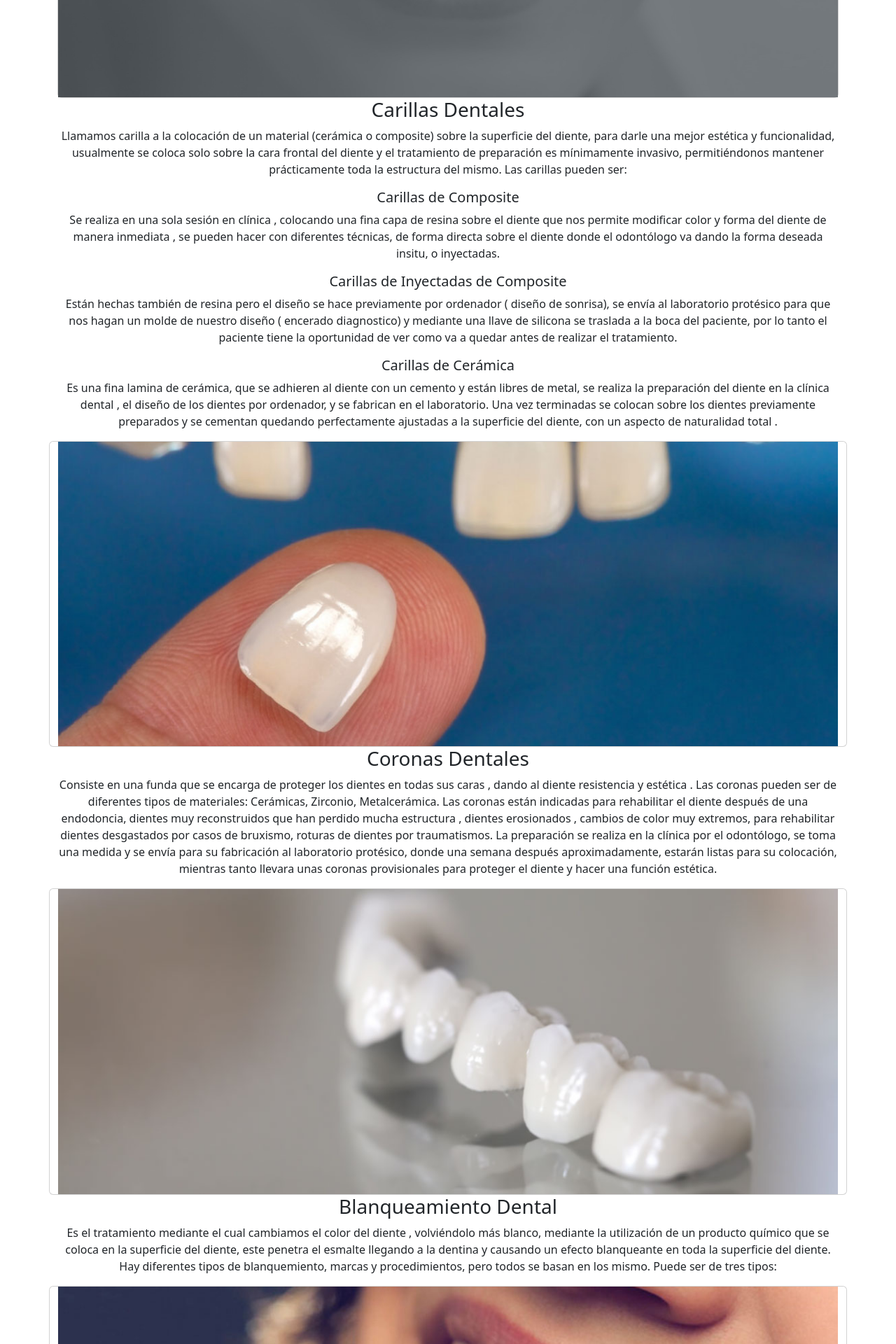
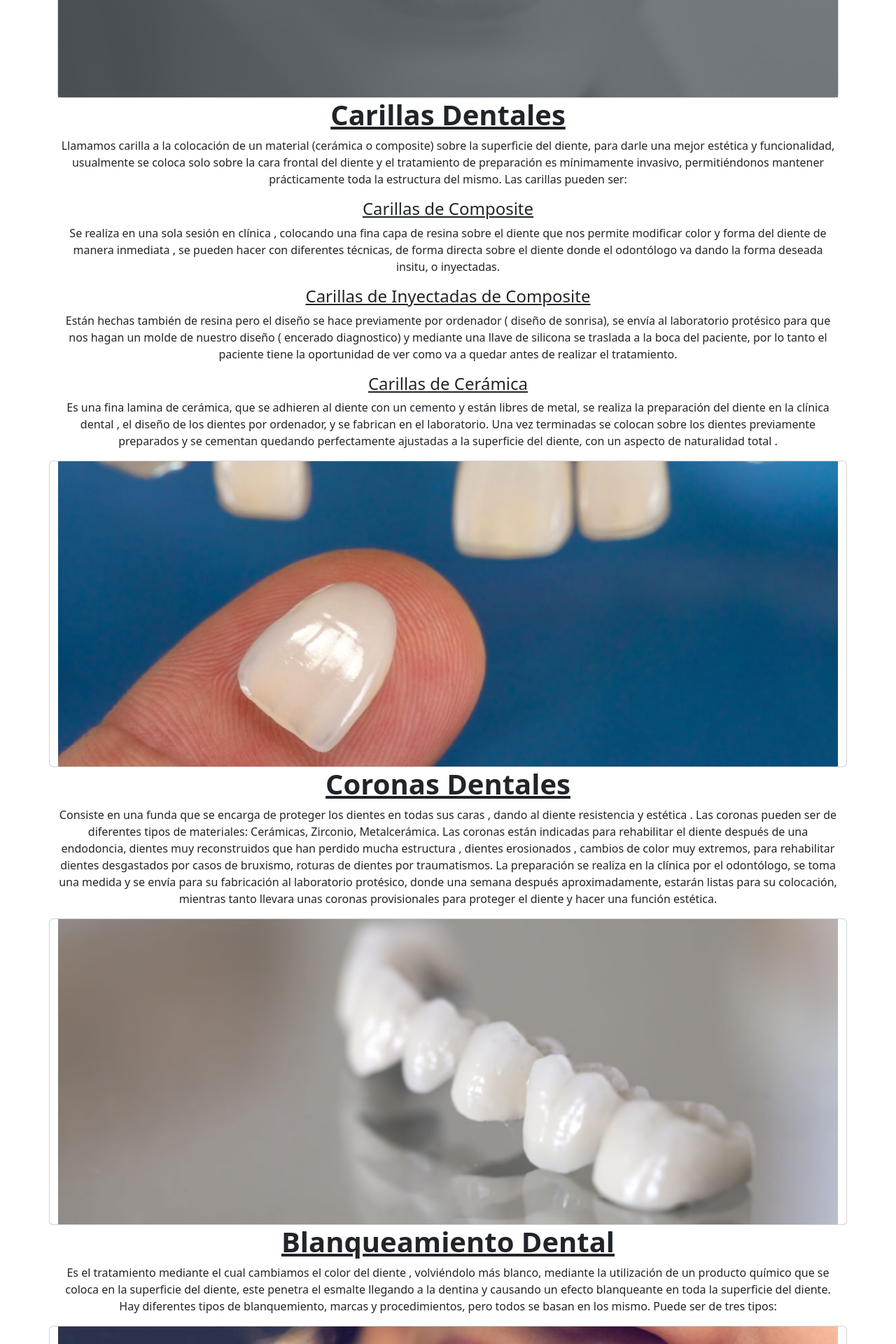
Before and after one commit to Naxete7/geeksDent, a React (Create React App) app: page /estetica in a window 1280 px wide. Shown: the part 360-2280 px from the top of the page at 70% size. Built offline with nearby package versions, Linux system fonts and the light colour scheme.

Commit message:
feat: changes styles treatments

```diff
--- a/src/containers/Treatments/Estetica.jsx
+++ b/src/containers/Treatments/Estetica.jsx
@@ -15,7 +15,10 @@ const Estetica = () => {
             <Card>
               <img src={esteticacabecera} alt="implante" />
             </Card>
-            <h3>Carillas Dentales</h3>
+            <h1 className="subtitulos">
+              {" "}
+              <b>Carillas Dentales</b>
+            </h1>
             <p>
               Llamamos carilla a la colocación de un material (cerámica o
               composite) sobre la superficie del diente, para darle una mejor
@@ -24,7 +27,7 @@ const Estetica = () => {
               invasivo, permitiéndonos mantener prácticamente toda la estructura
               del mismo. Las carillas pueden ser:
             </p>
-            <h5>Carillas de Composite</h5>
+            <h4 className="subtitulos">Carillas de Composite</h4>
             <p>
               Se realiza en una sola sesión en clínica , colocando una fina capa
               de resina sobre el diente que nos permite modificar color y forma
@@ -32,7 +35,7 @@ const Estetica = () => {
               técnicas, de forma directa sobre el diente donde el odontólogo va
               dando la forma deseada insitu, o inyectadas.
             </p>
-            <h5>Carillas de Inyectadas de Composite</h5>
+            <h4 className="subtitulos">Carillas de Inyectadas de Composite</h4>
             <p>
               Están hechas también de resina pero el diseño se hace previamente
               por ordenador ( diseño de sonrisa), se envía al laboratorio
@@ -41,7 +44,7 @@ const Estetica = () => {
               boca del paciente, por lo tanto el paciente tiene la oportunidad
               de ver como va a quedar antes de realizar el tratamiento.
             </p>
-            <h5>Carillas de Cerámica</h5>
+            <h4 className="subtitulos">Carillas de Cerámica</h4>
             <p>
               Es una fina lamina de cerámica, que se adhieren al diente con un
               cemento y están libres de metal, se realiza la preparación del
@@ -60,7 +63,10 @@ const Estetica = () => {
         </Row>
         <Row>
           <Col>
-            <h3>Coronas Dentales</h3>
+            <h1 className="subtitulos">
+              {" "}
+              <b>Coronas Dentales</b>
+            </h1>
             <p>
               Consiste en una funda que se encarga de proteger los dientes en
               todas sus caras , dando al diente resistencia y estética . Las
@@ -86,7 +92,10 @@ const Estetica = () => {
         </Row>
         <Row>
           <Col>
-            <h3>Blanqueamiento Dental</h3>
+            <h1 className="subtitulos">
+              {" "}
+              <b>Blanqueamiento Dental</b>
+            </h1>
             <p>
               Es el tratamiento mediante el cual cambiamos el color del diente ,
               volviéndolo más blanco, mediante la utilización de un producto
@@ -105,7 +114,7 @@ const Estetica = () => {
         </Row>
         <Row>
           <Col>
-            <h5>Blanqueamiento de clínica</h5>
+            <h4 className="subtitulos">Blanqueamiento de clínica</h4>
             <p>
               Es el que realiza el dentista en la consulta, colocando el
               producto encima del diente durante un tiempo determinado,
@@ -113,13 +122,13 @@ const Estetica = () => {
               en una sesión, aunque puede repetirse el proceso en caso de ser
               necesario.
             </p>
-            <h5>Blanqueamiento domiciliario</h5>
+            <h4 className="subtitulos">Blanqueamiento domiciliario</h4>
             <p>
               Lo realiza el paciente en casa mediante unas férulas, se le
               entregan unas férulas hechas a medida con el producto y lo
               aplicara en casa, normalmente durante la noche para dormir.
             </p>
-            <h5>Blamwueamiento clínica+domiciliario</h5>
+            <h4 className="subtitulos">Blamqueamiento clínica+domiciliario</h4>
             <p>
               Para lograr el resultado máximo de blanco , recomendamos realizar
               el tratamiento combinado, el de clínica+ el domiciliario.
--- a/src/containers/Treatments/Treatments.scss
+++ b/src/containers/Treatments/Treatments.scss
@@ -8,3 +8,7 @@ transition: 2seg;
     width: 20em;
     height: 15em;
 }
+
+.subtitulos{
+    text-decoration: underline;
+}
--- a/src/containers/User/Login/Login.jsx
+++ b/src/containers/User/Login/Login.jsx
@@ -29,7 +29,7 @@ const Login = () => {
     let loged = localStorage.getItem("SAVEUSEREMAIL");
 
     if (loged) {
-      // TODO: redireccionar a una vista que diga que no puede acceder a registro si ya está logueado con un timeout y que luego redireccione a home
+
       navigate("/profile");
     }
   });
--- a/src/containers/User/Profile/Profile.jsx
+++ b/src/containers/User/Profile/Profile.jsx
@@ -4,6 +4,8 @@ import { useDispatch } from "react-redux";
 import { useNavigate } from "react-router-dom";
 import { userout } from "../userSlice";
 import { logout } from "../../../services/Apicall";
+import Card from "antd/es/card/Card";
+import { profileUser } from "../../../services/Apicall";
 
 const Profile = () => {
 
@@ -25,12 +27,22 @@ const Profile = () => {
        );
      };
     return (
+      <div>
+        Soy la pagina del usuario
+        <Button className="buttonDesign" href="/login" onClick={logout}>
+          Logout
+        </Button>
+        <Card style={{ width: "12rem" }} className="cards">
+          {/*<Card.Title>{}</Card.Title>*/}
 
-        <div>
-            Soy la pagina del usuario
-            <Button className="buttonDesign" href="/login" onClick={logout}>Logout</Button>
-
-        </div>
+          <Button
+            className="buttonDesign"
+            onClick={() => navigate("/appointments")}
+          >
+            Pida su cita
+          </Button>
+        </Card>
+      </div>
     );
 }
 
--- a/src/containers/User/Register/Register.jsx
+++ b/src/containers/User/Register/Register.jsx
@@ -11,17 +11,10 @@ import { loginUser } from "../../../services/Apicall";
 import { Button, Form } from "antd";
 
 const Register = () => {
-  let dispatch = useDispatch();
   let navigate = useNavigate();
+  const dispatch = useDispatch();
 
-  useEffect(() => {
-    let loged = localStorage.getItem("SAVEUSERMAIL");
 
-    if (loged) {
-      // TODO: redireccionar a una vista que diga que no puede acceder a registro si ya está logueado con un timeout y que luego redireccione a home
-      navigate("/profile");
-    }
-  });
 
   const regMe = () => {
     registerUser(user).then((res) => {
@@ -33,7 +26,10 @@ const Register = () => {
 
           if (res.data.message !== "Password or email is incorrect") {
             localStorage.setItem("SAVEJWT", JSON.stringify(res.data.token));
-            localStorage.setItem("SAVEUSERMAIL", JSON.stringify(res.data.email));
+            localStorage.setItem(
+              "SAVEUSEREMAIL",
+              JSON.stringify(res.data.email)
+            );
 
             //if (res.data.role === null) {
             //  localStorage.setItem("SAVEUSERROLE", "userRole");
@@ -58,6 +54,13 @@ const Register = () => {
       } catch (error) {}
     });
   };
+ useEffect(() => {
+   let loged = localStorage.getItem("SAVEUSEREMAIL");
+
+   if (loged) {
+     navigate("/profile");
+   }
+ });
 
   const inputHandler = (e) => {
     //Aquí setearemos de forma DINÁMICA el BINDEO entre inputs y hook
--- a/src/services/Apicall.js
+++ b/src/services/Apicall.js
@@ -54,11 +54,6 @@ export const registerUser = async (body) => {
   );
 };
 
-export const bringUserInfo = (email) => {
-  return axios.get(
-    "https://geeksdent-backend-production.up.railway.app//users/id/" + email
-  );
-};
 
 export const bringUserAppointments = (email) => {
   return axios.get(`https://localhost:8000/api/myAppointments/${email}`);
```
Also changed, not shown: src/containers/Treatments/Implantes.jsx (+7 -0 lines).
